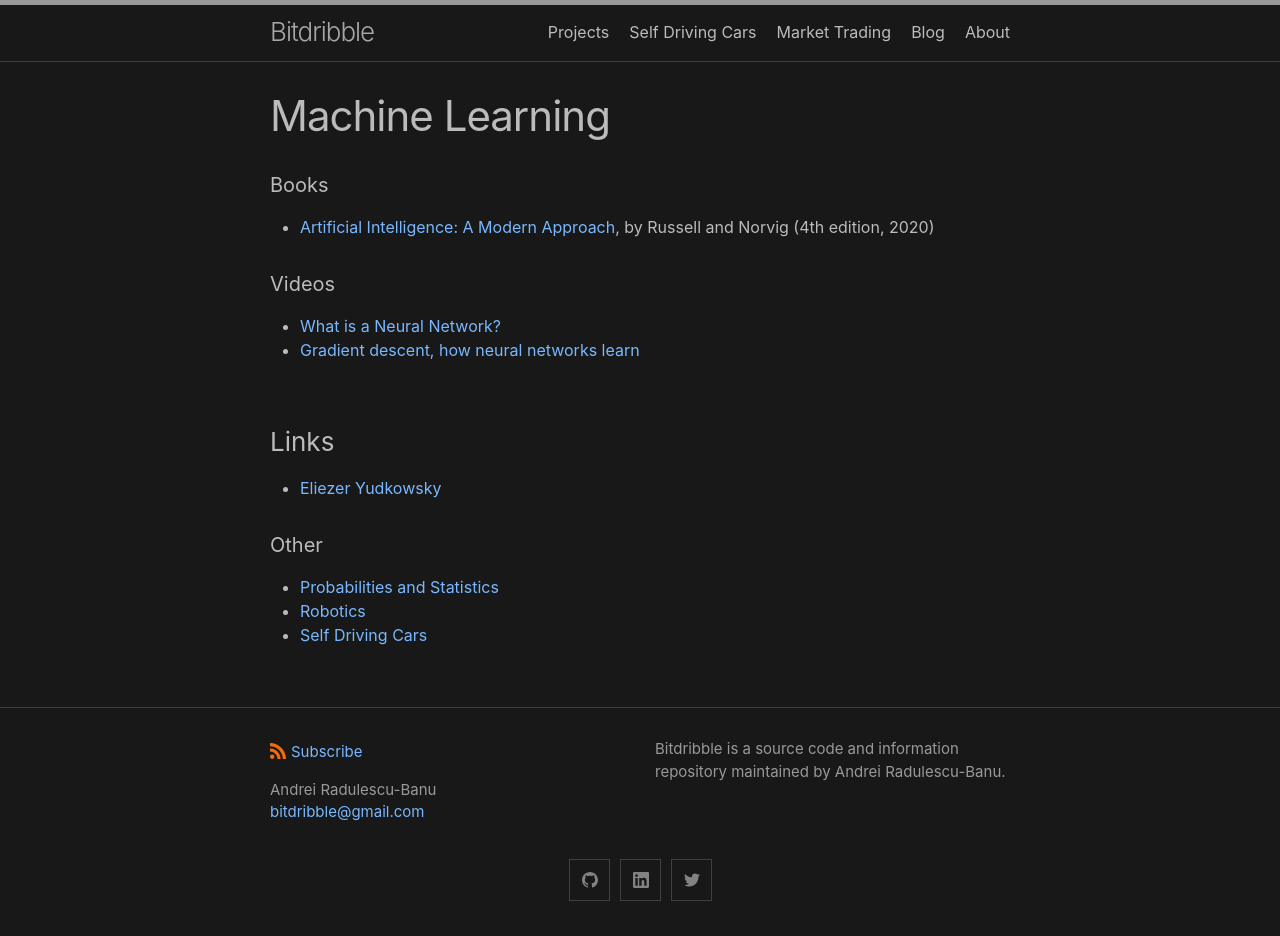
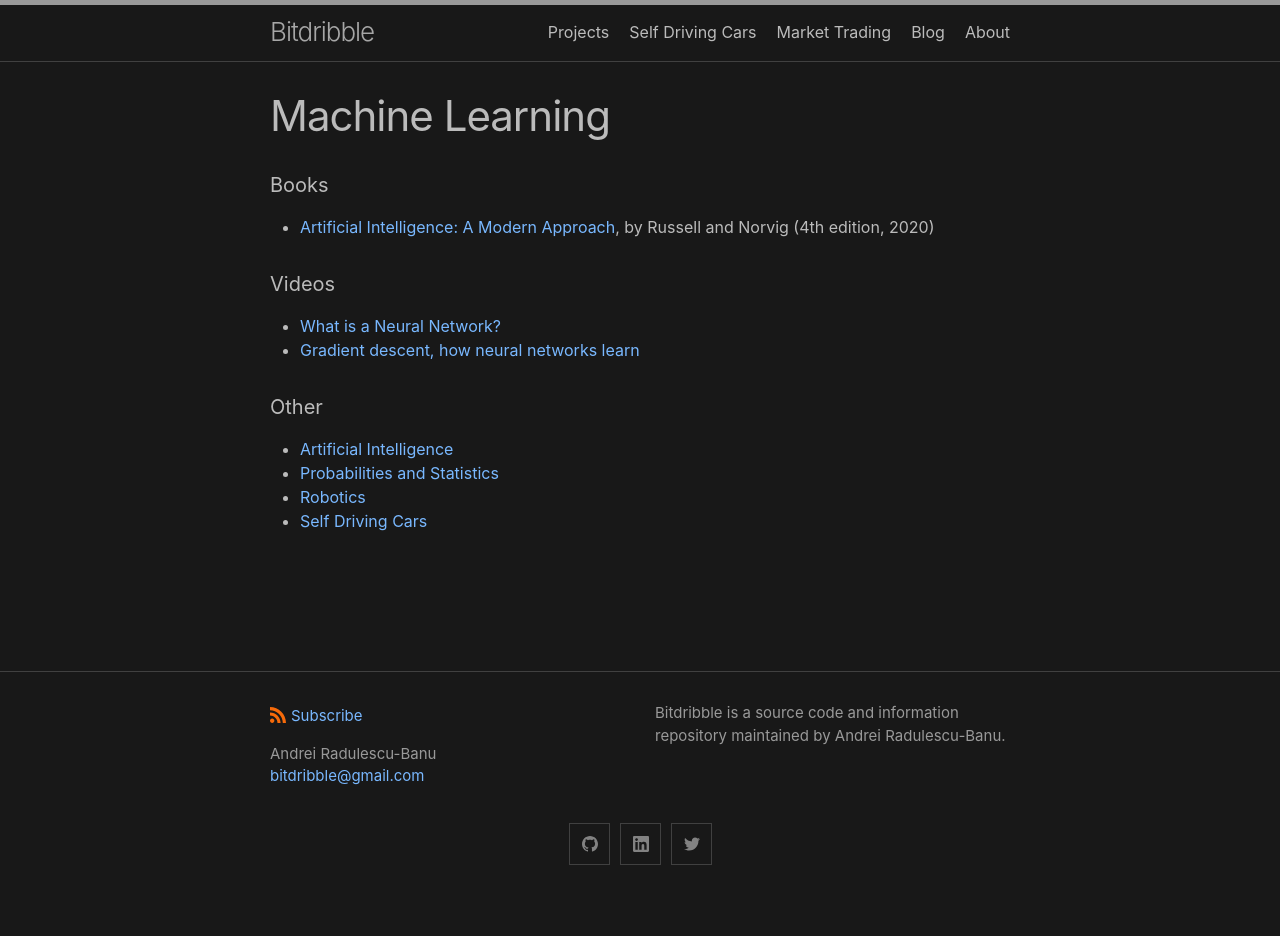
Before and after one commit to analytiq-hub/sigagent.github.io, a Jekyll site: the page built from machine_learning.md, in a window 1280 px wide. Built offline with Jekyll 4.4.1, drawn with Linux system fonts in a browser that asks for light colours; after the commit the page ends 900 px from its top, so only the background shows below that.

Commit message:
*** empty log message ***

```diff
--- a/machine_learning.md
+++ b/machine_learning.md
@@ -9,10 +9,8 @@ title: Machine Learning
 * [What is a Neural Network?](https://www.youtube.com/watch?v=aircAruvnKk)
 * [Gradient descent, how neural networks learn](https://www.youtube.com/watch?v=IHZwWFHWa-w)
 
-### Links
-* [Eliezer Yudkowsky](https://www.yudkowsky.net/)
-
 #### Other
+* [Artificial Intelligence](artificial_intelligence.md)
 * [Probabilities and Statistics](probabilities_and_statistics.md)
 * [Robotics](robotics.md)
 * [Self Driving Cars](self_driving_cars.md)
```
